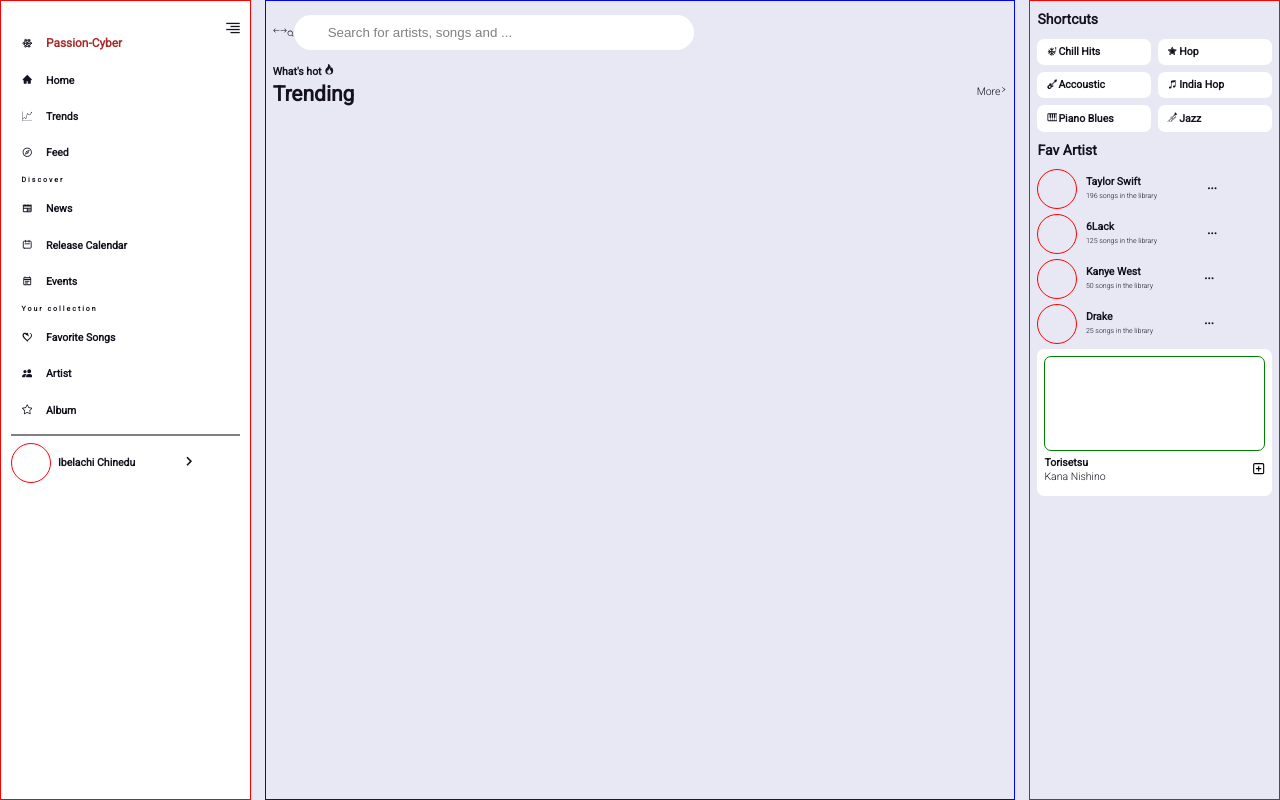
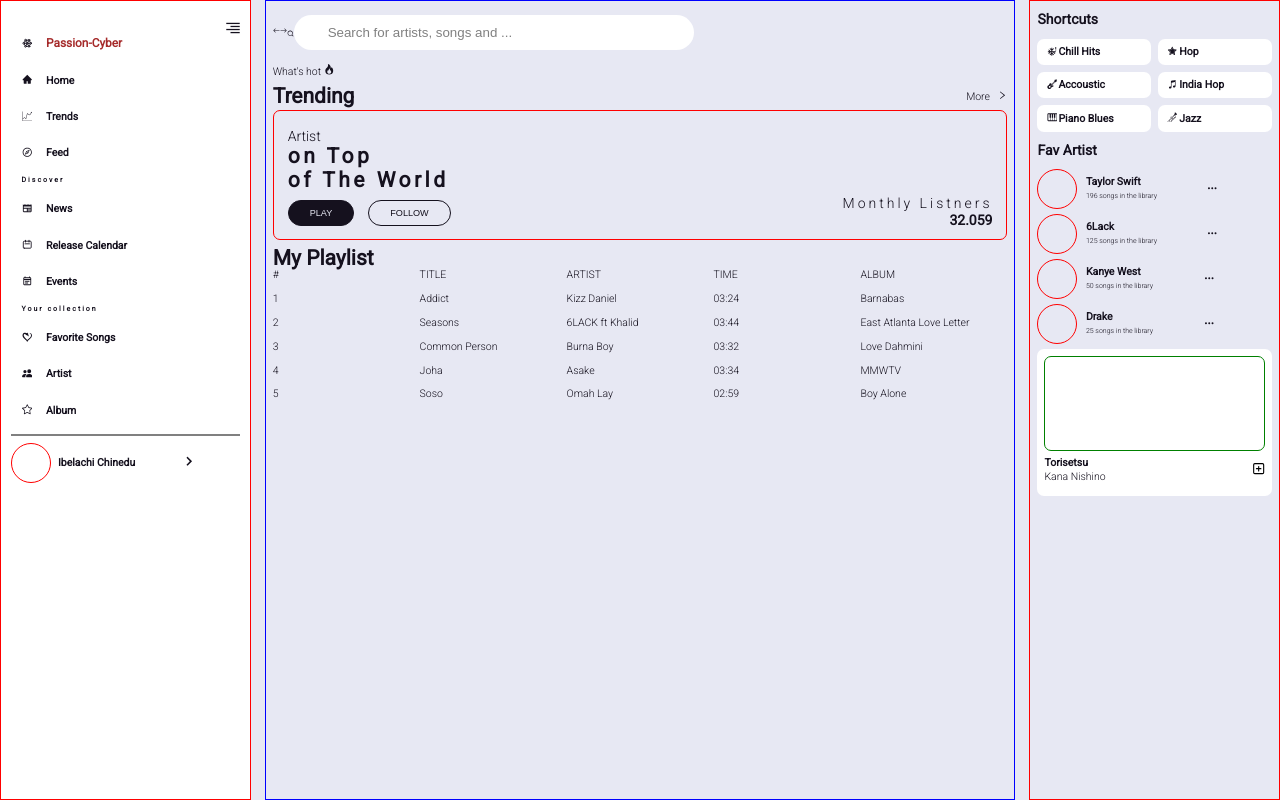
Before and after one commit to Passion-cyber/Spotify-Clone-Standardization-Test, a React (Create React App) app: page / in a window 1280 px wide. Built offline with nearby package versions, Linux system fonts and the light colour scheme.

Commit message:
Second Commit

```diff
--- a/src/Components/MainSection/Main.css
+++ b/src/Components/MainSection/Main.css
@@ -1,56 +1,195 @@
-.main-container{
+.main-container {
   width: 60%;
   height: 100vh;
   border: 1px solid blue;
   padding: 0 1rem;
 }
 
-.search-bar{
+ul,
+li{
+    list-style-type: none;
+    margin: 0;
+}
+
+.search-bar {
   display: flex;
   align-items: center;
   margin: 2rem 0;
 }
 
-.inputField{
+.inputField {
   width: 400px;
   padding: 10px 34px;
   border-radius: 2.5rem;
   border: none;
 }
 
-input:focus{
+input:focus {
   outline: none;
 }
 
-input::placeholder{
+input::placeholder {
   color: gray;
   font-size: inherit;
   font-family: inherit;
 }
 
 /* Trending Section */
-.trending .trending-text{
+.trending .trending-text {
   font-size: 1.5rem;
+  margin-bottom: 1rem;
+  font-weight: 300;
+}
+
+.trending-zone {
+  display: flex;
+  align-items: center;
+  justify-content: space-between;
+  padding: 1rem 0;
+}
+
+.trending-zone .trending-header {
+  font-size: 3rem;
+}
+
+.trending-zone .icon-section {
+  display: flex;
+  align-items: center;
+  justify-content: center;
+}
+
+.icon-section {
+  cursor: pointer;
+}
+
+.icon-section .trending-icons {
+  font-size: 1.5rem;
+  font-weight: 300;
+  margin-right: 1rem;
+}
+
+.icon-section span {
+  font-size: 1.5rem;
+}
+
+/* Photography Section */
+.photography-container {
+  height: 130px;
+  width: 100%;
+  border-radius: 1rem;
+  padding: 2rem;
+  border: 1px solid red;
+}
+
+.photography-container .photography-artist {
+  font-weight: 300;
+  font-size: 2rem;
+  margin-top: 1rem;
+  margin-bottom: 1.5rem;
+}
+
+section .wordings {
+  margin: 1rem 0;
+}
+
+.photography-container .ontop {
+  font-size: 3rem;
+  font-weight: 700;
+  letter-spacing: 0.5rem;
+  margin-bottom: 2rem;
+}
+
+.photography-container .oftheworld {
+  font-size: 3rem;
+  font-weight: 700;
+  letter-spacing: 0.5rem;
+  margin-top: 2rem;
+}
+
+.photo-bottom-container {
+  display: flex;
+  align-items: center;
+  justify-content: space-between;
+  margin-top: 2rem;
+}
+
+.photo-bottom-container .primary-btn {
+  margin-right: 2rem;
+  padding: 1rem 3rem;
+  border-radius: 2rem;
+  border: 1px solid var(--primary-color);
+  background-color: var(--primary-color);
+  color: var(--secondary-color);
+  cursor: pointer;
+  text-transform: uppercase;
+  text-align: center;
+  font-size: 1.3rem;
+  transition: all 0.3s ease-in-out;
+}
+
+.photo-bottom-container .primary-btn:hover {
+  background-color: var(--secondary-color);
+  border: 1px solid var(--primary-color);
+  color: var(--primary-color);
+}
+
+.photo-bottom-container .secondary-btn {
+  padding: 1rem 3rem;
+  border-radius: 2rem;
+  background-color: var(--secondary-color);
+  border: 1px solid var(--primary-color);
+  color: var(--primary-color);
+  cursor: pointer;
+  text-transform: uppercase;
+  text-align: center;
+  font-size: 1.3rem;
+  transition: all 0.3s ease-in-out;
+}
+
+.photo-bottom-container .secondary-btn:hover {
+  border: 1px solid var(--primary-color);
+  background-color: var(--primary-color);
+  color: var(--secondary-color);
+}
+
+.monthly-listners {
+  text-align: right;
+}
+
+.monthly-listners .monthly {
+  font-size: 2rem;
+  font-weight: 300;
+  letter-spacing: 3px;
   margin-bottom: 1rem;
 }
 
-.trending-zone{
-    display: flex;
-    align-items: center;
-    justify-content: space-between;
+.monthly-listners .figures {
+  font-size: 2rem;
 }
 
-.trending-zone .trending-header{
-    font-size: 3rem;
-    margin-top: 1rem;
+/* Playlist Section */
+
+.my-playlist {
+  margin: 2rem 0;
 }
 
-.trending-zone .trending-icons{
+.my-playlist .playlist-text {
+  font-size: 3rem;
+}
+
+.playlist-container {
+  display: grid;
+  grid-template-columns: repeat(5, 1fr);
   font-size: 1.5rem;
   font-weight: 300;
+  padding: 1rem 0;
+  cursor: pointer;
+  border-radius: 1rem;
+  transition: all 0.3s ease-in-out;
 }
 
-.icon-section{
-    display: flex;
-    align-items: center;
+.playlist-container:not(:first-child):hover {
+  padding: 1rem;
+  background-color: var(--white-color);
+  transform: scale(1.05, 1.07);
 }
--- a/src/Components/MainSection/Main.js
+++ b/src/Components/MainSection/Main.js
@@ -1,39 +1,116 @@
-import React from 'react'
-import "./Main.css"
-import {BsArrowLeft} from 'react-icons/bs'
-import {BsArrowRight} from 'react-icons/bs'
-import {RiSearchLine} from 'react-icons/ri'
-import {BsFire} from 'react-icons/bs'
-import {AiOutlineRight} from 'react-icons/ai'
+import React from "react";
+import "./Main.css";
+import { BsArrowLeft } from "react-icons/bs";
+import { BsArrowRight } from "react-icons/bs";
+import { RiSearchLine } from "react-icons/ri";
+import { BsFire } from "react-icons/bs";
+import { AiOutlineRight } from "react-icons/ai";
+import PlaylistCards from "./PlaylistCards";
 
 const Main = () => {
-
   return (
-    <div className='main-container'>
+    <div className="main-container">
       <div className="search-bar">
-        <p className='left-arrow'><BsArrowLeft/></p>
-        <p className='right-arrow'><BsArrowRight/></p>
+        <p className="left-arrow">
+          <BsArrowLeft />
+        </p>
+        <p className="right-arrow">
+          <BsArrowRight />
+        </p>
         <div className="input-address">
-        <RiSearchLine/>
-          <input type="search"
-          className='inputField'
-          placeholder='Search for artists, songs and ...'
-           />
+          <RiSearchLine />
+          <input
+            type="search"
+            className="inputField"
+            placeholder="Search for artists, songs and ..."
+          />
         </div>
       </div>
 
-      <div className="trending">
-        <h2 className="trending-text">What's hot <BsFire/></h2>
+      <section className="trending">
+        <h2 className="trending-text">
+          What's hot <BsFire />
+        </h2>
         <div className="trending-zone">
           <h2 className="trending-header">Trending</h2>
-          <div className='icon-section'>
-          <h3 className='trending-icons'> More</h3><span><AiOutlineRight/> </span>
+          <div className="icon-section">
+            <h3 className="trending-icons"> More</h3>
+            <span>
+              <AiOutlineRight />{" "}
+            </span>
           </div>
         </div>
-      </div>
+      </section>
 
+      <section className="photography">
+        <div className="photography-container">
+          <h2 className="photography-artist">Artist</h2>
+          <section className="wordings">
+            <p className="ontop">on Top</p>
+            <p className="oftheworld">of The World</p>
+          </section>
+          <div className="photo-bottom-container">
+            <div className="photography-buttons">
+              <button className="primary-btn">play</button>
+              <button className="secondary-btn">follow</button>
+            </div>
+            <div className="monthly-listners">
+              <h2 className="monthly">Monthly Listners</h2>
+              <h2 className="figures"> 32.059</h2>
+            </div>
+          </div>
+        </div>
+      </section>
+
+      <section className="my-playlist">
+        <h2 className="playlist-text">My Playlist</h2>
+        <PlaylistCards
+          number={"#"}
+          title={"TITLE"}
+          artist={"ARTIST"}
+          time={"TIME"}
+          album={"ALBUM"}
+        />
+
+        <PlaylistCards
+          number={"1"}
+          title={"Addict"}
+          artist={"Kizz Daniel"}
+          time={"03:24"}
+          album={"Barnabas"}
+        />
+
+        <PlaylistCards
+          number={"2"}
+          title={"Seasons"}
+          artist={"6LACK ft Khalid"}
+          time={"03:44"}
+          album={"East Atlanta Love Letter"}
+        />
+        <PlaylistCards
+          number={"3"}
+          title={"Common Person"}
+          artist={"Burna Boy"}
+          time={"03:32"}
+          album={"Love Dahmini"}
+        />
+        <PlaylistCards
+          number={"4"}
+          title={"Joha"}
+          artist={"Asake"}
+          time={"03:34"}
+          album={"MMWTV"}
+        />
+        <PlaylistCards
+          number={"5"}
+          title={"Soso"}
+          artist={"Omah Lay"}
+          time={"02:59"}
+          album={"Boy Alone"}
+        />
+      </section>
     </div>
-  )
-}
+  );
+};
 
-export default Main
+export default Main;
--- /dev/null
+++ b/src/Components/MainSection/PlaylistCards.js
@@ -0,0 +1,15 @@
+const PlaylistCards = ({number, title, artist, time, album}) => {
+  return (
+    <>
+    <ul className='playlist-container'>
+        <li className="serial-number">{number}</li>
+        <li className="title">{title}</li>
+        <li className="artist">{artist}</li>
+        <li className="time">{time}</li>
+        <li className="album">{album}</li>
+    </ul>
+    </>
+  )
+}
+
+export default PlaylistCards
```
Lines whose indentation alone changed are shown as unchanged.
